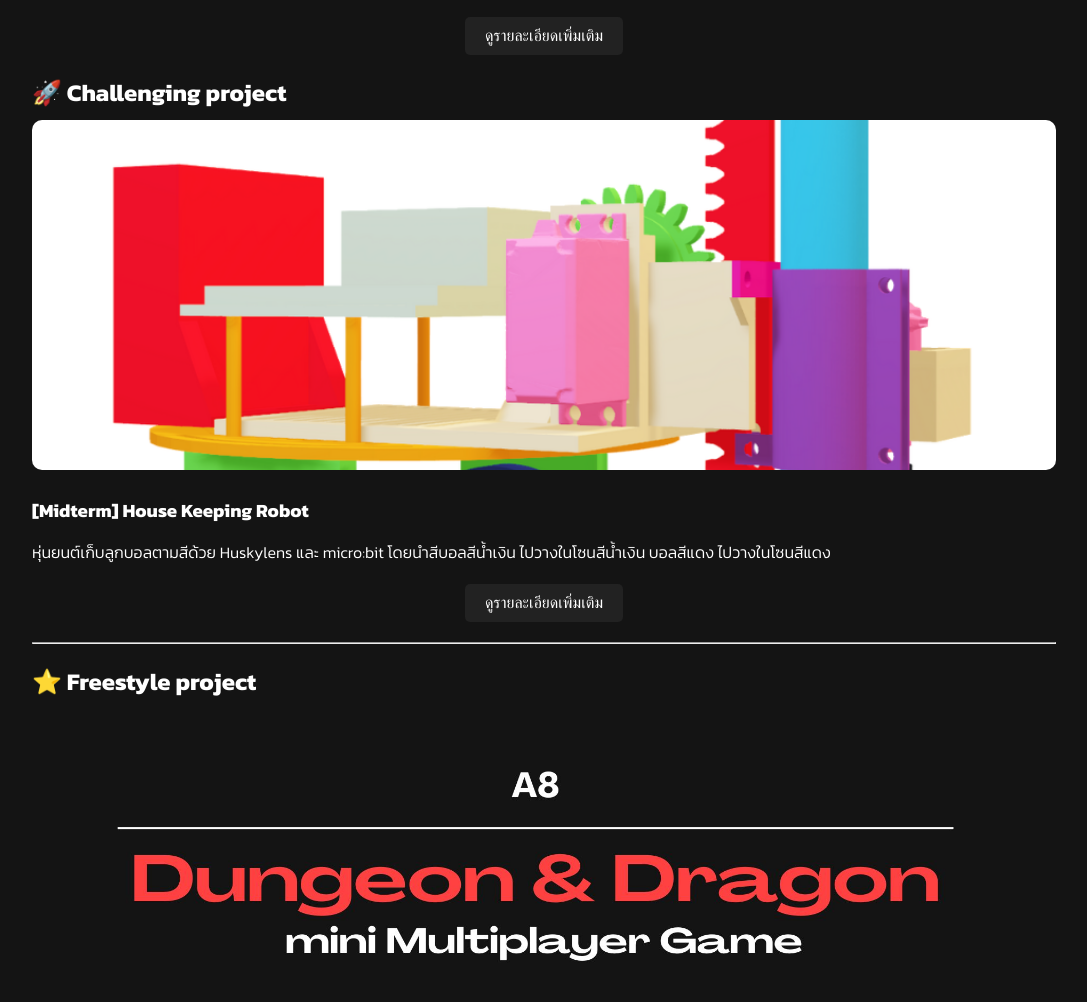
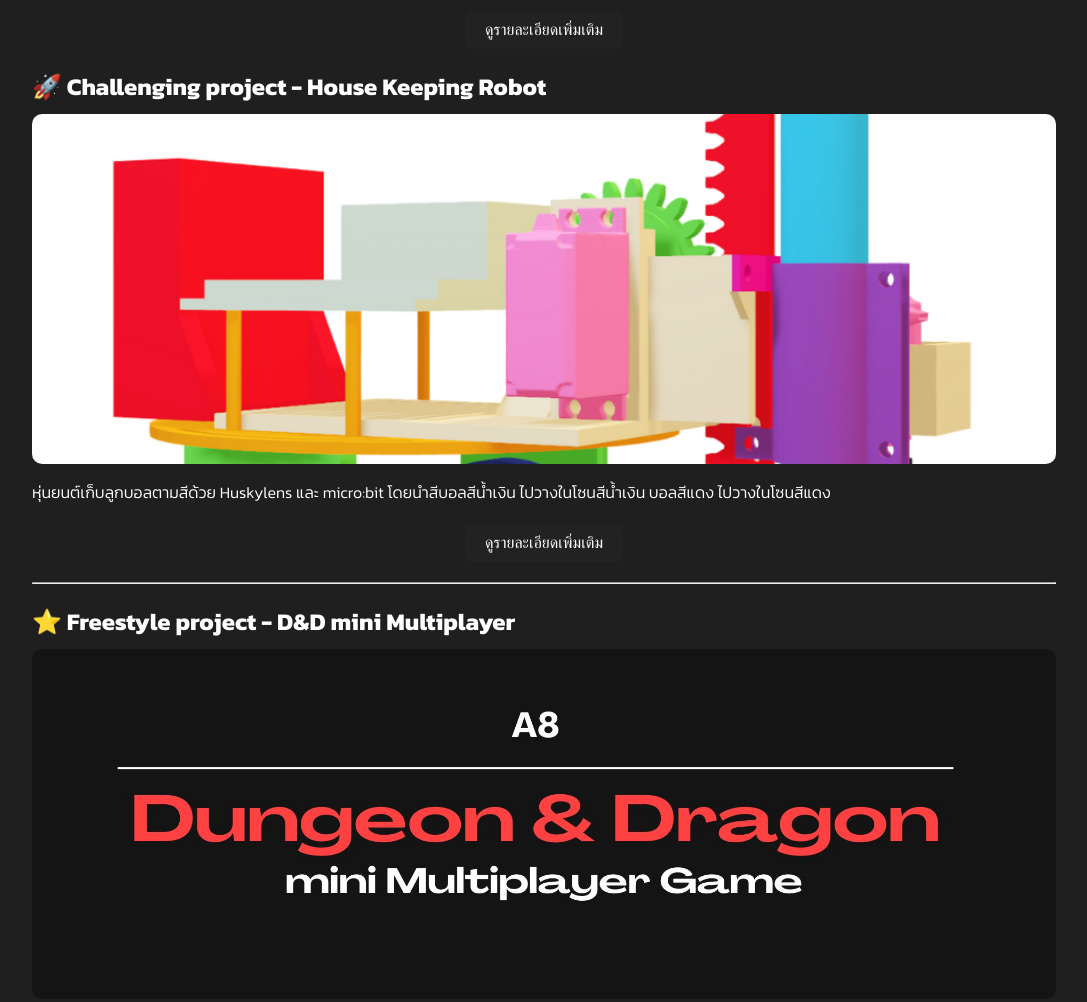
Before and after one commit to Mirailisc/cpe101-viewbook, an Astro site: page / in a window 1280 px wide. Shown: the part 1501-2503 px from the top of the page, without its empty margins (96-1183 px from the left). Built offline with nearby package versions, Linux system fonts and the light colour scheme; Astro itself is replaced by a stand-in of ours.

Commit message:
fix: styles and contents

```diff
--- a/src/components/Banner/index.module.scss
+++ b/src/components/Banner/index.module.scss
@@ -1,8 +1,17 @@
 .banner {
     width: 100%;
     height: 350px;
-    border-radius: 10px;
     margin-top: 10px;
-    object-fit: cover;
     pointer-events: none;
+
+    img {
+        width: 100%;
+        border-radius: 10px;
+        height: 100%;
+        object-fit: cover;
+    }
+
+    @media screen and (max-width: 512px) {
+        height: 100%;
+    }
 }
--- a/src/components/Banner/index.tsx
+++ b/src/components/Banner/index.tsx
@@ -5,7 +5,11 @@ type Props = {
 }
 
 const Banner: React.FC<Props> = ({ image }: Props): JSX.Element => {
-  return <img className={styles.banner} src={image} alt="banner" />
+  return (
+    <div className={styles.banner}>
+      <img src={image} alt="banner" />
+    </div>
+  )
 }
 
 export default Banner
--- a/src/global.scss
+++ b/src/global.scss
@@ -10,7 +10,7 @@ body {
 	font-family: "Kanit", sans-serif;
 	width: 1024px;
 	margin: 0 auto;
-	background-color: #141414;
+	background-color: #1f1f1f;
 	color: #ffffff;
 
 	li {
--- a/src/pages/index.astro
+++ b/src/pages/index.astro
@@ -9,7 +9,6 @@ import banner from '../images/banner.jpg?url'
 import final from '../images/final.jpg?url'
 import midterm from '../images/midterm.png?url'
 import Footer from '../components/Footer'
-
 ---
 
 <!doctype html>
@@ -100,7 +99,7 @@ import Footer from '../components/Footer'
         <h2>What's this course?</h2>
         <p>
           Engineering Exploration (CPE101) เป็นหลักสูตรที่เปิดสอนโดยคณะวิศวกรรมศาสตร์
-          มหาวิทยาลัยเทคโนโลยีพระจอมเกล้าธนบุรีหลักสูตรนี้ออกแบบมาเพื่อแนะนำนักศึกษาเกี่ยวกับสาขาวิศวกรรมศาสตร์และสาขาวิชาต่างๆ
+          มหาวิทยาลัยเทคโนโลยีพระจอมเกล้าธนบุรี หลักสูตรนี้ออกแบบมาเพื่อแนะนำนักศึกษาเกี่ยวกับสาขาวิศวกรรมศาสตร์และสาขาวิชาต่างๆ
           โดยครอบคลุมหัวข้อต่างๆ เช่น การแก้ปัญหา การคิดเชิงวิพากษ์ และการทำงานเป็นทีม
           และมีเป้าหมายเพื่อพัฒนาทักษะของนักเรียนในด้านเหล่านี้ หลักสูตรนี้เน้นโครงงาน
           และนักศึกษาจะทำงานเป็นทีมเพื่อทำโครงงานวิศวกรรมต่างๆ ให้สำเร็จตลอดภาคการศึกษา
@@ -115,9 +114,8 @@ import Footer from '../components/Footer'
       <div style="text-align: center; margin-block: 20px;">
         <a href="/summary" style="text-decoration: none;"><button>ดูรายละเอียดเพิ่มเติม</button></a>
       </div>
-      <h2>🚀 Challenging project</h2>
+      <h2>🚀 Challenging project - House Keeping Robot</h2>
       <Banner image={midterm} />
-      <h3>[Midterm] House Keeping Robot</h3>
       <p>
         หุ่นยนต์เก็บลูกบอลตามสีด้วย Huskylens และ micro:bit โดยนำสีบอลสีน้ำเงิน ไปวางในโซนสีน้ำเงิน บอลสีแดง
         ไปวางในโซนสีแดง
@@ -126,9 +124,8 @@ import Footer from '../components/Footer'
         <a href="/summary/9" style="text-decoration: none;"><button>ดูรายละเอียดเพิ่มเติม</button></a>
       </div>
       <hr />
-      <h2>⭐ Freestyle project</h2>
+      <h2>⭐ Freestyle project - D&D mini Multiplayer</h2>
       <Banner image={final} />
-      <h3>[Final] D&D mini Multiplayer</h3>
       <p>
         เกม 2D multiplayer tabletop turn-based action game ที่มีเนื้อหาและระบบการเล่นมาจาก Dungeons & Dragons (D&D)
         สร้างด้วย Unity and NodeJS
```
Also changed, not shown: src/content/summary/9.md (+1 -1 lines).
